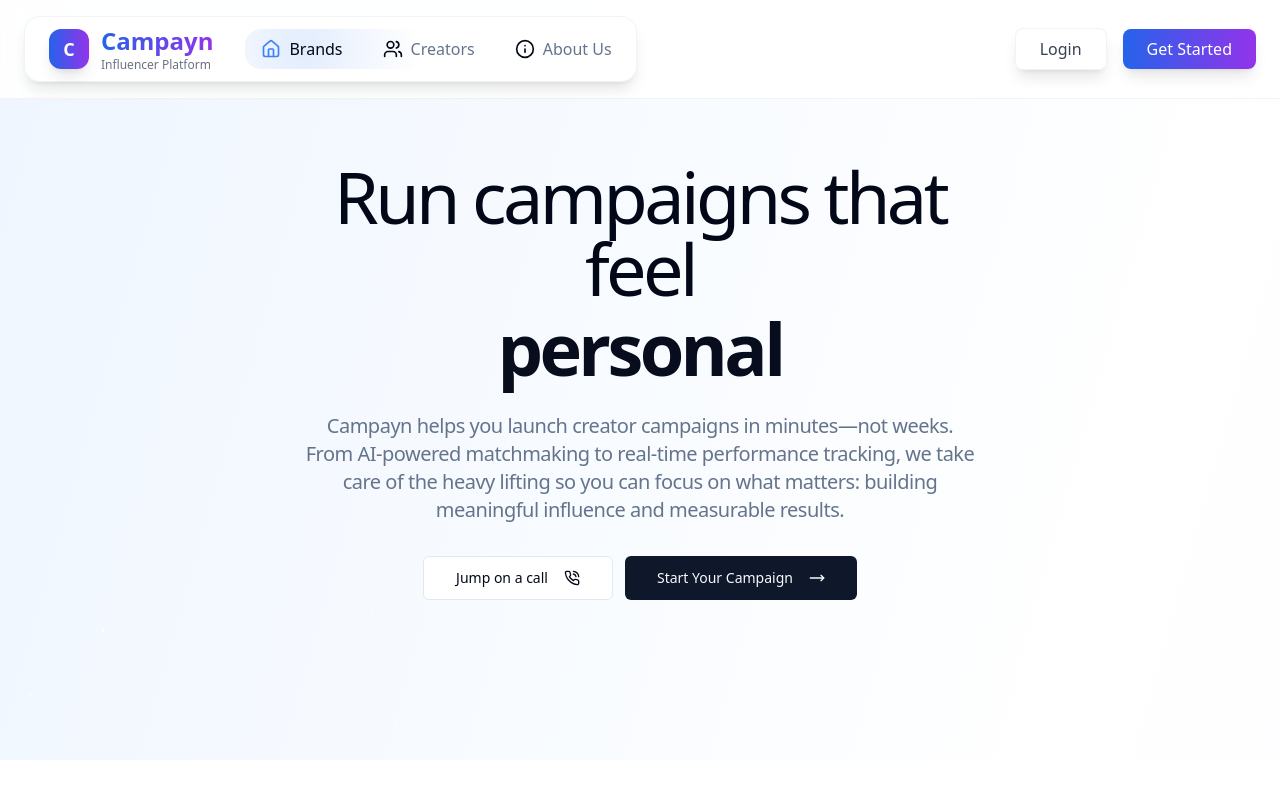
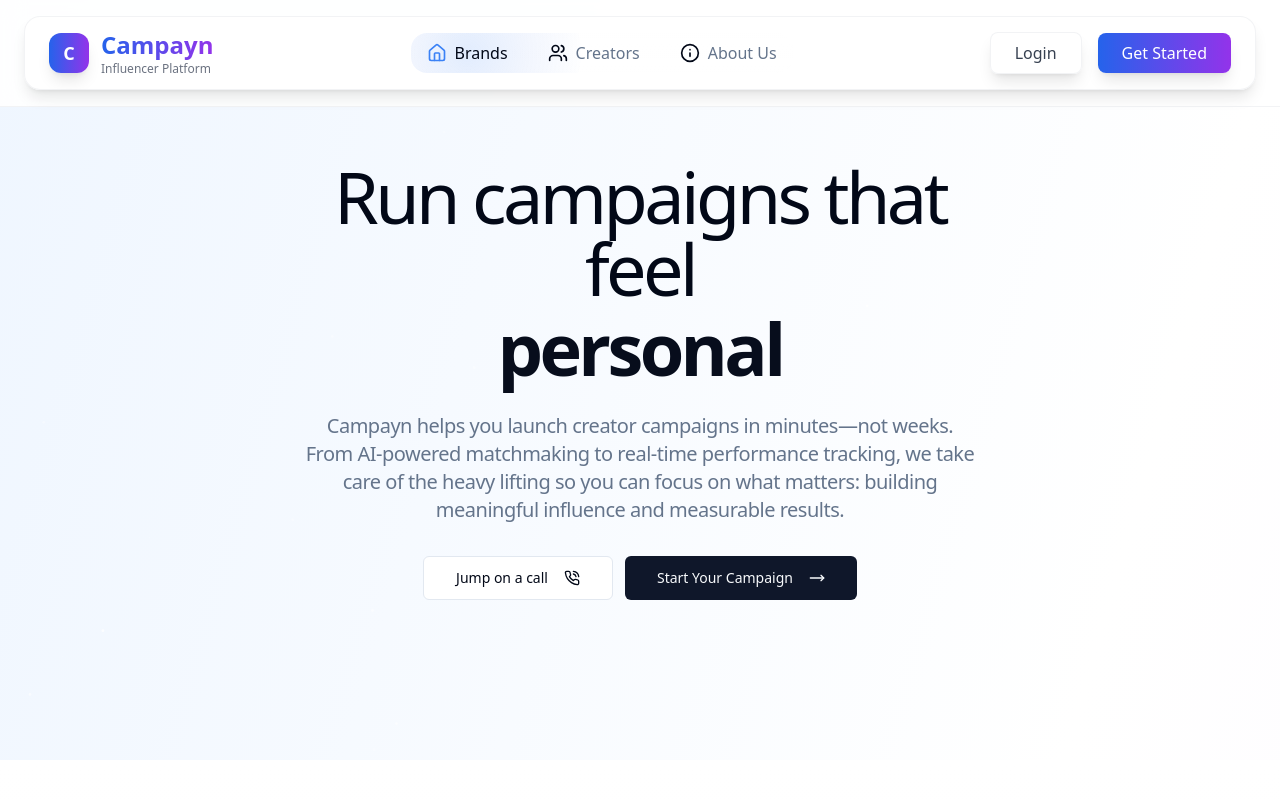
Before and after one commit to TeamCampayn/campayn_frontend, a React (Vite) app: page / in a window 1280 px wide. Shown: the top 800 px of the page. Built offline with nearby package versions, Linux system fonts and the light colour scheme.

Commit message:
Refactor: Replace navbar with glow menu
Replaced the existing navbar with the `glow-menu` component, updated the navigation links to "Brands", "Creators", and "About Us", and added "Login" and "Get Started" buttons. Also, updated the landing page to use the new navbar.

```diff
--- a/src/components/landing/LandingHeader.tsx
+++ b/src/components/landing/LandingHeader.tsx
@@ -43,10 +43,10 @@ export const LandingHeader = () => {
     <header className="fixed top-0 left-0 right-0 z-50 bg-white/90 backdrop-blur-md border-b border-gray-200/50">
       <div className="max-w-7xl mx-auto px-6 py-4">
         <div className="flex items-center justify-between">
-          {/* Unified navbar with logo and menu items */}
-          <div className="hidden md:flex items-center bg-white/80 backdrop-blur-md border border-gray-200/50 rounded-2xl shadow-lg p-2">
-            {/* Logo inside the unified box */}
-            <div className="flex items-center space-x-3 px-4">
+          {/* Unified navbar with logo, menu items, and buttons */}
+          <div className="hidden md:flex items-center justify-between w-full bg-white/80 backdrop-blur-md border border-gray-200/50 rounded-2xl shadow-lg px-6 py-3">
+            {/* Logo */}
+            <div className="flex items-center space-x-3">
               <div className="w-10 h-10 bg-gradient-to-r from-blue-600 to-purple-600 rounded-xl flex items-center justify-center shadow-lg">
                 <span className="text-white font-bold text-lg">C</span>
               </div>
@@ -63,8 +63,18 @@ export const LandingHeader = () => {
               items={menuItems}
               activeItem={activeItem}
               onItemClick={handleItemClick}
-              className="bg-transparent border-0 shadow-none p-0 ml-4"
+              className="bg-transparent border-0 shadow-none p-0"
             />
+
+            {/* Login and Get Started buttons */}
+            <div className="flex items-center space-x-4">
+              <button className="bg-white/80 backdrop-blur-md border border-gray-200/50 text-gray-700 hover:text-blue-600 px-6 py-2 rounded-lg font-medium shadow-lg hover:shadow-xl transition-all duration-200">
+                Login
+              </button>
+              <button className="bg-gradient-to-r from-blue-600 to-purple-600 hover:from-blue-700 hover:to-purple-700 text-white px-6 py-2 rounded-lg font-medium shadow-lg hover:shadow-xl transition-all duration-200 transform hover:scale-105">
+                Get Started
+              </button>
+            </div>
           </div>
 
           {/* Mobile logo (shown when menu is collapsed) */}
@@ -78,16 +88,6 @@ export const LandingHeader = () => {
               </span>
               <div className="text-xs text-gray-500 font-medium">Influencer Platform</div>
             </div>
-          </div>
-
-          {/* Right side buttons */}
-          <div className="hidden md:flex items-center space-x-4">
-            <button className="bg-white/80 backdrop-blur-md border border-gray-200/50 text-gray-700 hover:text-blue-600 px-6 py-2 rounded-lg font-medium shadow-lg hover:shadow-xl transition-all duration-200">
-              Login
-            </button>
-            <button className="bg-gradient-to-r from-blue-600 to-purple-600 hover:from-blue-700 hover:to-purple-700 text-white px-6 py-2 rounded-lg font-medium shadow-lg hover:shadow-xl transition-all duration-200 transform hover:scale-105">
-              Get Started
-            </button>
           </div>
 
           {/* Mobile menu button */}
--- a/src/components/ui/glow-menu.tsx
+++ b/src/components/ui/glow-menu.tsx
@@ -14,8 +14,7 @@ interface MenuItem {
   iconColor: string
 }
 
-interface MenuBarProps {
-  className?: string
+interface MenuBarProps extends React.HTMLAttributes<HTMLDivElement> {
   items: MenuItem[]
   activeItem?: string
   onItemClick?: (label: string) => void
@@ -37,8 +36,8 @@ const glowVariants = {
     opacity: 1,
     scale: 2,
     transition: {
-      opacity: { duration: 0.5, ease: [0.4, 0, 0.2, 1] as any },
-      scale: { duration: 0.5, type: "spring" as const, stiffness: 300, damping: 25 },
+      opacity: { duration: 0.5, ease: [0.4, 0, 0.2, 1] },
+      scale: { duration: 0.5, type: "spring", stiffness: 300, damping: 25 },
     },
   },
 }
@@ -49,20 +48,20 @@ const navGlowVariants = {
     opacity: 1,
     transition: {
       duration: 0.5,
-      ease: [0.4, 0, 0.2, 1] as any,
+      ease: [0.4, 0, 0.2, 1],
     },
   },
 }
 
 const sharedTransition = {
-  type: "spring" as const,
+  type: "spring",
   stiffness: 100,
   damping: 20,
   duration: 0.5,
 }
 
 export const MenuBar = React.forwardRef<HTMLDivElement, MenuBarProps>(
-  ({ className, items, activeItem, onItemClick }, ref) => {
+  ({ className, items, activeItem, onItemClick, ...props }, ref) => {
     return (
       <motion.nav
         ref={ref}
@@ -72,6 +71,7 @@ export const MenuBar = React.forwardRef<HTMLDivElement, MenuBarProps>(
         )}
         initial="initial"
         whileHover="hover"
+        {...props}
       >
         <motion.div
           className="absolute -inset-2 bg-gradient-radial from-transparent via-blue-400/20 via-30% via-purple-400/20 via-60% via-red-400/20 via-90% to-transparent rounded-3xl z-0 pointer-events-none"
```
